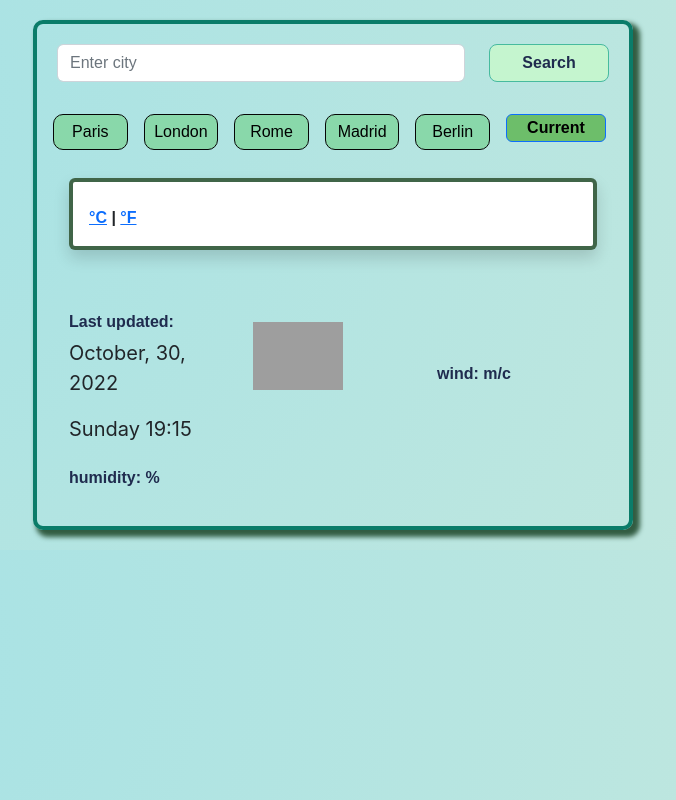
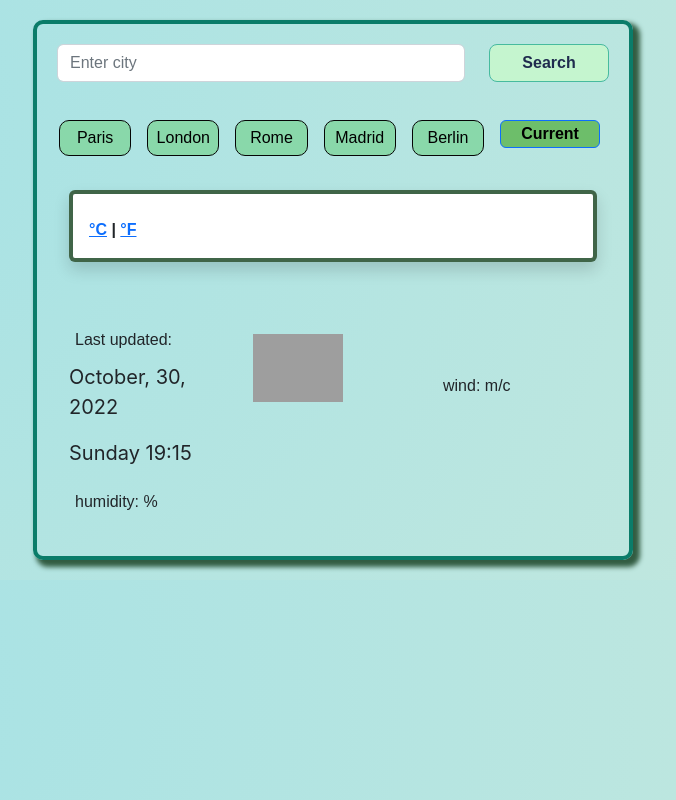
Before and after one commit to Elesionore/real-weather-app, a website built with Parcel: page index.html in a window 1280 px wide. Shown: the whole page, without its empty margins (307-983 px from the left). Built offline with nearby package versions, Linux system fonts and the light colour scheme; no server answers; grey boxes are pictures that could not be loaded.

Commit message:
Update styles.css

```diff
--- a/src/styles.css
+++ b/src/styles.css
@@ -78,7 +78,10 @@ h1,
 .overcast,
 .wind,
 .min-temperature,
-.block-2,
+.block-2 {
+  display-block;
+  padding: 6px;
+}
 .search {
   color: #1f2b4e;
   font-weight: bold;
```
